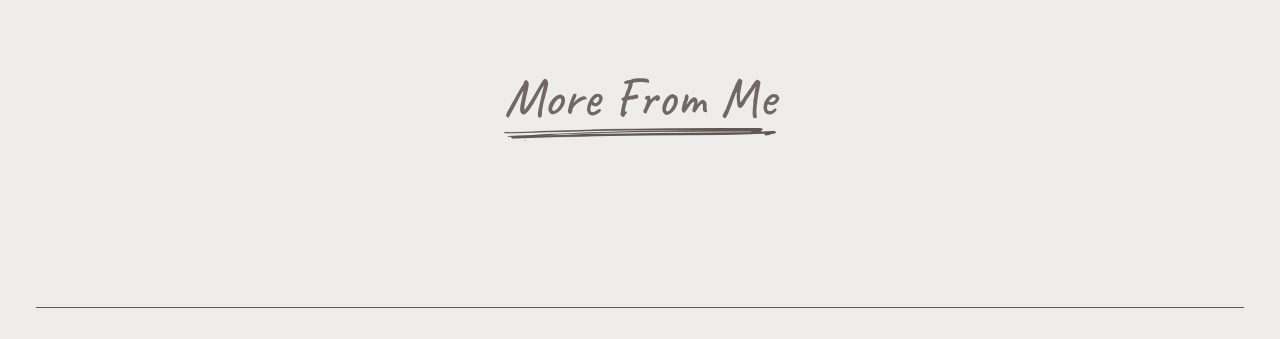
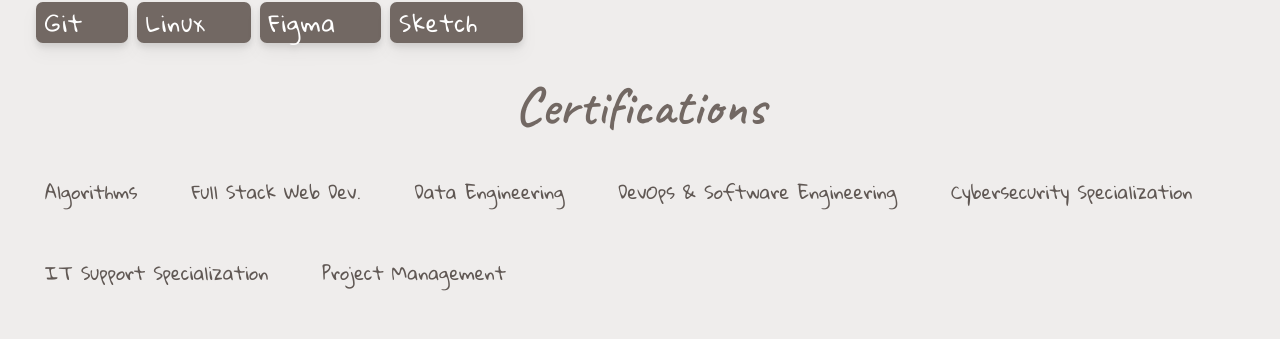
Before and after one commit to 0x00ahmad/ahmadrehandotcom, a SvelteKit app: page / in a window 1280 px wide. Shown: the part 2903-3242 px from the top of the page. Built offline with nearby package versions, Linux system fonts and the light colour scheme; some icons are missing.

Commit message:
before a redesign

```diff
--- a/src/app.css
+++ b/src/app.css
@@ -8,8 +8,8 @@
 }
 
 @font-face {
-  font-family: "Chilanka";
-  src: url("/fonts/Chilanka/chilanka-regular.ttf");
+  font-family: "Gloria Hallelujah";
+  src: url("/fonts/GloriaHallelujah/GloriaHallelujah-Regular.ttf");
 }
 
 * {
@@ -23,7 +23,7 @@ html {
 
 body {
   font-family:
-    "Chilanka",
+    "Gloria Hallelujah",
     system-ui,
     -apple-system,
     BlinkMacSystemFont,
--- a/src/lib/components/certifications-list.svelte
+++ /dev/null
@@ -1,4 +0,0 @@
-<script lang="ts">
-</script>
-
-<span>show coursera certifications here</span>
--- a/src/routes/+page.svelte
+++ b/src/routes/+page.svelte
@@ -3,7 +3,7 @@
 	import WhatIAmDoingRightNow from "./what-i-am-doing-right-now.svelte";
 	import WhatIKnow from "./what-i-know.svelte";
 	import ProjectsGrid from "./projects-grid.svelte";
-    import Explore from "./explore.svelte";
+	import Explore from "./explore.svelte";
 </script>
 
 <ProjectsGrid />
--- a/src/routes/about-me.svelte
+++ b/src/routes/about-me.svelte
@@ -5,7 +5,7 @@
 
 <section class="flex flex-col gap-8 items-center" id="about-me">
     <HeadingGroup text="Who am I?" image={scribble1} />
-    <p class="text-lg lg:text-xl xl:text-2xl tracking-wide font-sans">
+    <p class="text-lg lg:text-xl xl:text-2xl tracking-wide text-primary-700">
         I am a 19 year Student, with a skill in Software, in pursuit of Hardware
         engineering. I discovered my interest in programming after building my
         own PC. Initially, I was very reluctant to do anything but play video
--- /dev/null
+++ b/src/routes/certifications-list.svelte
@@ -0,0 +1,49 @@
+<script lang="ts">
+	const CERTIFICATIONS = {
+		completed: [
+			{
+				name: "Algorithms",
+				organization: "Stanford",
+				link: "https://coursera.org/share/b12c83ccd110cf95bc593b8ac3c2ea79",
+			},
+			{
+				name: "Full Stack Web Dev.",
+				organization: "IBM",
+				link: "https://coursera.org/share/ff06101f184d959e66aea76f03c59472",
+			},
+			{
+				name: "Data Engineering",
+				organization: "IBM",
+				link: "https://coursera.org/share/532c8021e3180b59804d74f5381f04da",
+			},
+			{
+				name: "DevOps & Software Engineering",
+				organization: "IBM",
+				link: "https://coursera.org/share/8ec73896e2d042ae15c79ce8f1553b52",
+			},
+			{
+				name: "Cybersecurity Specialization",
+				organization: "Google",
+				link: "https://coursera.org/share/2d0da18ce49e33b89b16e0a41cf8d6bd",
+			},
+			{
+				name: "IT Support Specialization",
+				organization: "Google",
+				link: "https://coursera.org/share/1c20fe10806cf6d194cb4935a0708c19",
+			},
+			{
+				name: "Project Management",
+				organization: "Google",
+				link: "https://coursera.org/share/ae88baa3f3c57eb0e0e231f12bf4b5aa",
+			},
+		],
+	};
+</script>
+
+<section class="flex flex-wrap gap-4 lg:gap-8 w-full">
+	{#each CERTIFICATIONS.completed as certification}
+		<div class="p-2 rounded-lg relative">
+			<span>{certification.name}</span>
+		</div>
+	{/each}
+</section>
--- a/src/routes/what-i-know.svelte
+++ b/src/routes/what-i-know.svelte
@@ -3,6 +3,7 @@
 	import scribble3 from "$lib/assets/scribbles/hu-3.png";
 	import Heading from "$lib/components/heading.svelte";
 	import { SKILLS } from "$lib/utils/skills";
+	import CertificationsList from "./certifications-list.svelte";
 </script>
 
 <section
@@ -28,4 +29,8 @@
 			</div>
 		</div>
 	{/each}
+
+	<Heading text={"Certifications"} fontStyle={"serif"} size={"h2"} />
+
+	<CertificationsList />
 </section>
--- a/tailwind.config.js
+++ b/tailwind.config.js
@@ -3,7 +3,7 @@ export default {
   content: ["./src/**/*.{html,js,svelte,ts}"],
   theme: {
     fontFamily: {
-      sans: ["Chilanka", "sans-serif"],
+      sans: ["Gloria Hallelujah", "sans-serif"],
       serif: ["Caveat", "serif"],
     },
     extend: {
```
Also changed, not shown: static/fonts/Chilanka/chilanka-regular.ttf (deleted), static/fonts/GloriaHallelujah/GloriaHallelujah-Regular.ttf (added), static/fonts/GloriaHallelujah/OFL.txt.
